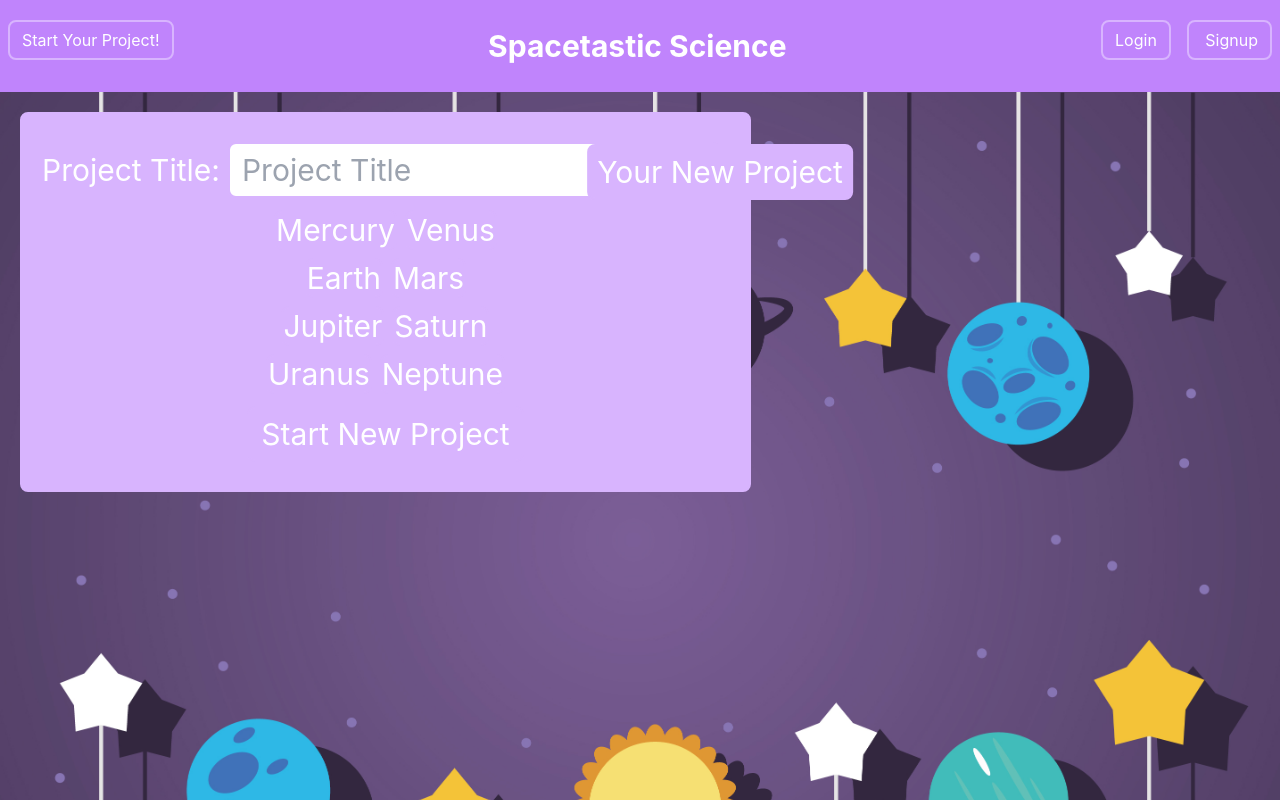
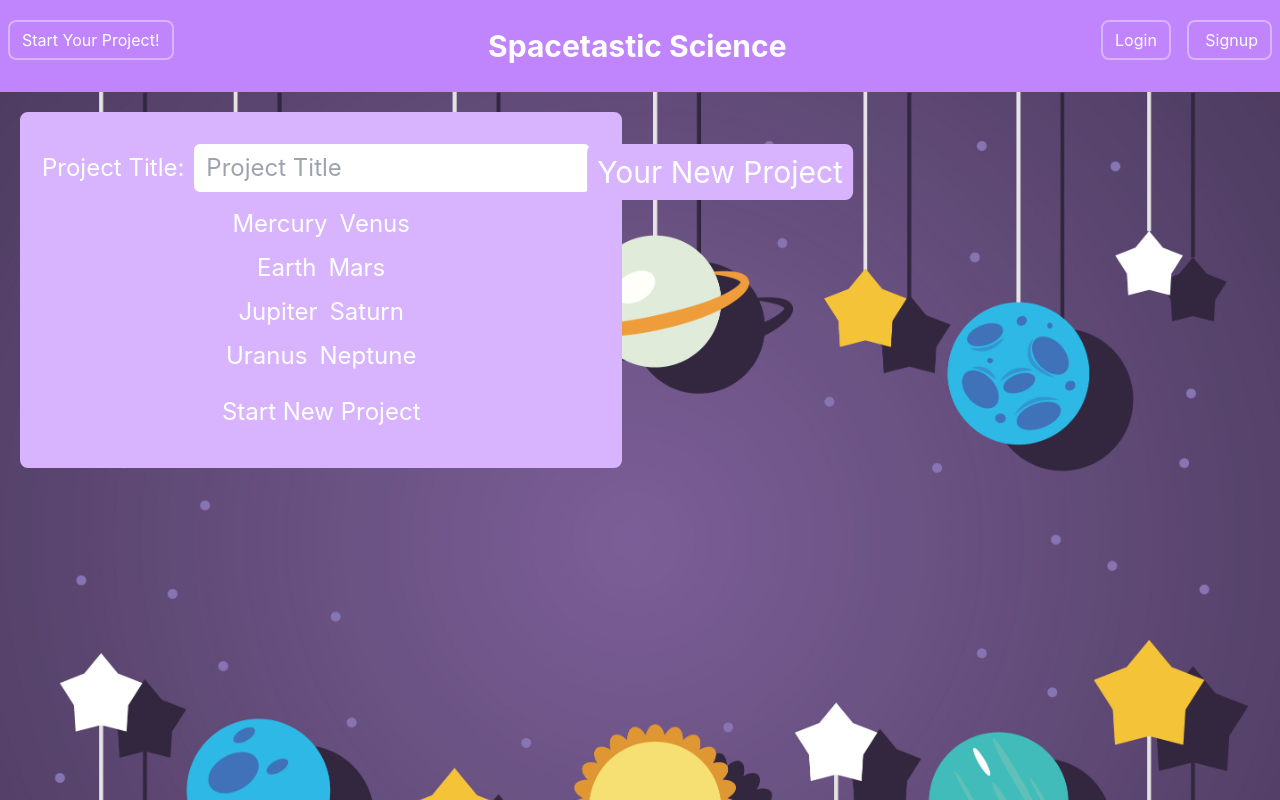
Before and after one commit to sadapannord/science-project, a React (Create React App) app in the folder client/: page /project in a window 1280 px wide. Shown: the top 800 px of the page. Built offline with nearby package versions, Linux system fonts and the light colour scheme; no server answers.

Commit message:
style update

```diff
--- a/client/src/pages/Project.js
+++ b/client/src/pages/Project.js
@@ -36,7 +36,7 @@ function CreateProject(props) {
     <div>
       <div className="relative">
         <form
-          className="absolute text-center text-white text-3xl bg-purple-300  border-solid border-2 border-purple-300 rounded-lg m-5 p-5"
+          className="absolute text-center text-white text-2xl bg-purple-300  border-solid border-2 border-purple-300 rounded-lg m-5 p-5"
           onSubmit={HandleFormSubmit}
         >
           <label>
```
